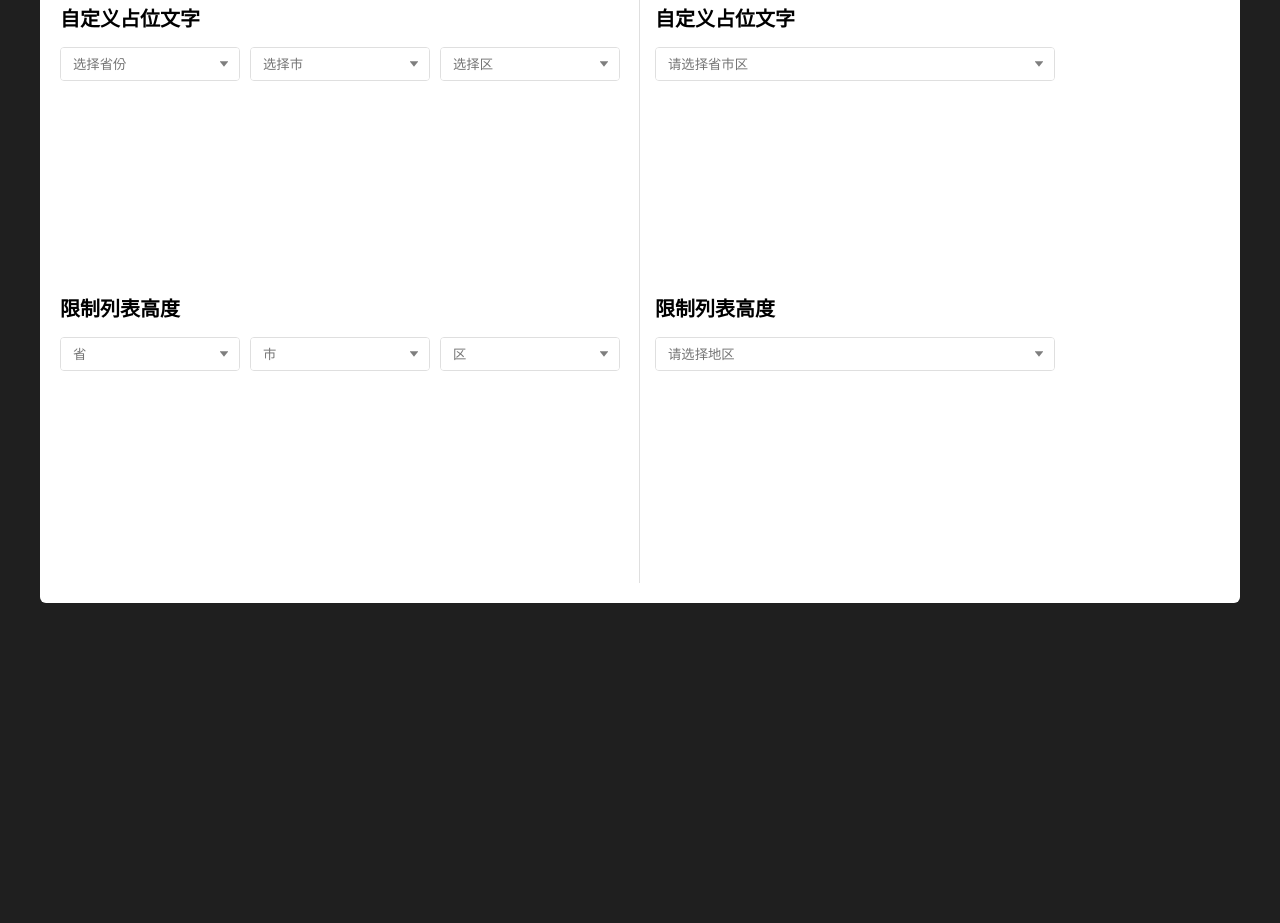
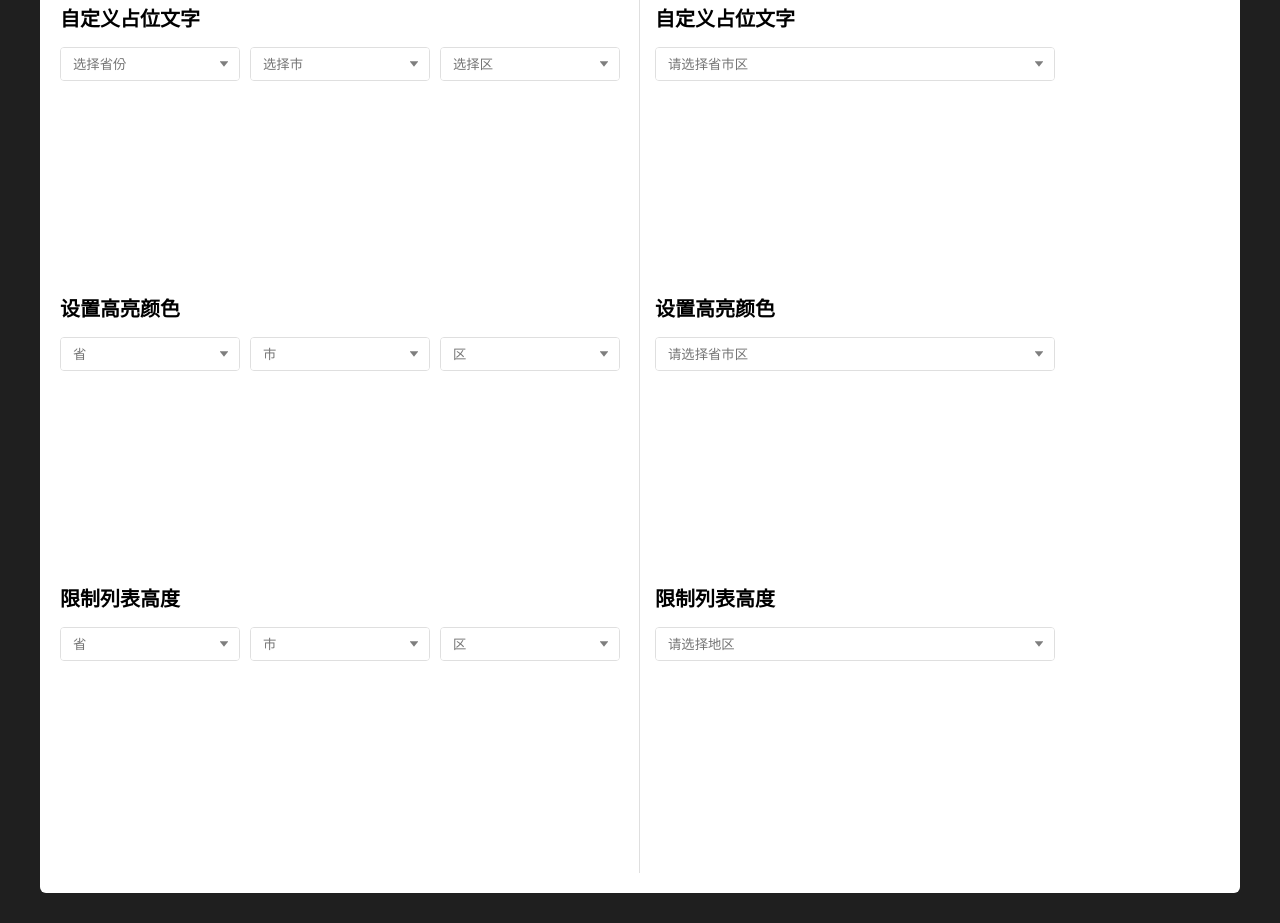
Before and after one commit to Dreamer365/iPicker, a plain HTML site: page demo/index.html in a window 1280 px wide. Shown: the part 1320-2243 px from the top of the page. Before the commit the page ends 1953 px from the top, so only its background shows below. Drawn offline with Linux system fonts and the light colour scheme.

Commit message:
Update index.html

```diff
--- a/demo/index.html
+++ b/demo/index.html
@@ -8,32 +8,6 @@
         <style>
            *{margin:0;padding:0;outline:0;box-sizing:border-box}body{background:#1f1f1f}.container{margin:0 auto;width:1200px}header{color:#fff;font-weight:400;font-size:46px;margin-top:30px;cursor:default}header span{font-size:15px}header div{float:right;margin-top:20px}header a{display:block;float:right;width:70px;height:28px;line-height:26px;background:#fff;color:#000;border:transparent solid 1px;text-align:center;border-radius:14px;font-size:14px;font-weight:700;text-decoration:none;transition:.2s}header a:first-child{margin-left:10px}header a:hover{background:0 0;color:#fff;border-color:#fff}.wrapper{background:#fff;border-radius:6px;padding:20px;margin:30px 0;display:flex}.wrapper .box{width:50%}.wrapper .box:first-of-type{border-right:#dfdfdf solid 1px}p.title{font-size:20px;font-weight:700;margin-bottom:15px}p.title+div{height:34px}.title>span{font-size:14px}.wrapper .box:last-of-type>*{margin-left:15px}.part{height:260px;margin-bottom:30px}.box:first-of-type .pre{padding-right:20px}pre{color:#09f;display:block;overflow:auto;width:100%;height:180px;font-size:13px;font-family:Consolas;margin-top:15px}pre i{font-style:normal}.has-button b{display:inline-block;padding:4px 12px 5px 12px;font-size:12px;background:#fff;color:#09f;cursor:pointer;border-radius:4px;margin:10px 8px 0 0;border:#09f solid 1px;transition:.2s;-webkit-user-select:none;-moz-user-select:none;-ms-user-select:none;user-select:none}.has-button b:hover{background:#09f;color:#fff}
         </style>
-        <script src="js/es6-promise.auto.min.js"></script>
-        <script src="js/axios.min.js"></script>
-        <script src="js/iPicker.min.js"></script>
-        <script>
-            function json () {
-                return new Promise(function ( resolve, reject ) {
-                    axios.get( "json/area.json" ).then(function ( response ) {
-                        if ( typeof response.data === "object" ) {
-                            resolve( response.data );
-                        } else {
-                            reject();
-                        }
-                    }).catch(function ( error ) {
-                        reject( error );
-                    })
-                })
-            }
-            function log ( el, t, v, set ) {
-                var name = "[ " + t.join( ", " ) + " ]";
-                var code = "[ " + v.join( ", " ) + " ]";
-                el.innerHTML = '<i class="name">' + name + '</i>' + "<br><br>" + '<i class="code">' + code + '</i>' + "<br><br>" + JSON.stringify( set, null, 2 );
-            }
-            function pre ( el ) {
-                return document.querySelector( el ).nextElementSibling.querySelector( "pre" );
-            }
-        </script>
     </head>
     <body>
 
@@ -74,8 +48,13 @@
                         <div class="pre"><pre></pre></div>
                     </div>
                     <div class="part">
+                        <p class="title">设置高亮颜色</p>
+                        <div id="demo-a-6"></div>
+                        <div class="pre"><pre></pre></div>
+                    </div>
+                    <div class="part">
                         <p class="title">限制列表高度</p>
-                        <div id="demo-a-6"></div>
+                        <div id="demo-a-7"></div>
                         <div class="pre"><pre></pre></div>
                     </div>
                 </div>
@@ -106,12 +85,44 @@
                         <div class="pre"><pre></pre></div>
                     </div>
                     <div class="part">
-                        <p class="title">限制列表高度</p>
+                        <p class="title">设置高亮颜色</p>
                         <div id="demo-b-6"></div>
                         <div class="pre"><pre></pre></div>
                     </div>
+                    <div class="part">
+                        <p class="title">限制列表高度</p>
+                        <div id="demo-b-7"></div>
+                        <div class="pre"><pre></pre></div>
                     </div>
+                </div>
+            </div>
+        </div>
+
+        <script src="js/es6-promise.auto.min.js"></script>
+        <script src="js/axios.min.js"></script>
+        <script src="js/iPicker.min.js"></script>
         <script>
+            function json () {
+                return new Promise(function ( resolve, reject ) {
+                    axios.get( "json/area.json" ).then(function ( response ) {
+                        if ( typeof response.data === "object" ) {
+                            resolve( response.data );
+                        } else {
+                            reject();
+                        }
+                    }).catch(function ( error ) {
+                        reject( error );
+                    })
+                })
+            }
+            function log ( el, t, v, set ) {
+                var name = "[ " + t.join( ", " ) + " ]";
+                var code = "[ " + v.join( ", " ) + " ]";
+                el.innerHTML = '<i class="name">' + name + '</i>' + "<br><br>" + '<i class="code">' + code + '</i>' + "<br><br>" + JSON.stringify( set, null, 2 );
+            }
+            function pre ( el ) {
+                return document.querySelector( el ).nextElementSibling.querySelector( "pre" );
+            }
             json().then(function ( data ) {
                 iPicker("#demo-a-1", {
                     theme: "select",
@@ -169,14 +180,23 @@
                 iPicker("#demo-a-6", {
                     theme: "select",
                     data: data,
-                            maxHeight: 200,
                     width: 180,
+                    activeColor: "#c434d5",
                     onSelect: function ( t, v, set ) {
                         log( pre( "#demo-a-6" ), t, v, set );
                     }
                 });
+                iPicker("#demo-a-7", {
+                    theme: "select",
+                    data: data,
+                    maxHeight: 200,
+                    width: 180,
+                    onSelect: function ( t, v, set ) {
+                        log( pre( "#demo-a-7" ), t, v, set );
+                    }
+                });
 
-
+                // cascader
                 iPicker("#demo-b-1", {
                     theme: "cascader",
                     data: data,
@@ -233,17 +253,24 @@
                 iPicker("#demo-b-6", {
                     theme: "cascader",
                     data: data,
+                    placeholder: "请选择省市区",
+                    width: 400,
+                    activeColor: "#c434d5",
+                    onSelect: function ( t, v, set ) {
+                        log( pre( "#demo-b-6" ), t, v, set );
+                    }
+                });
+                iPicker("#demo-b-7", {
+                    theme: "cascader",
+                    data: data,
                     maxHeight: 200,
                     width: 400,
                     onSelect: function ( t, v, set ) {
-                                log( pre( "#demo-b-6" ), t, v, set );
+                        log( pre( "#demo-b-7" ), t, v, set );
                     }
                 });
             })
         </script>
 
-            </div>
-        </div>
-
     </body>
 </html>
```
Lines whose indentation alone changed are shown as unchanged.
